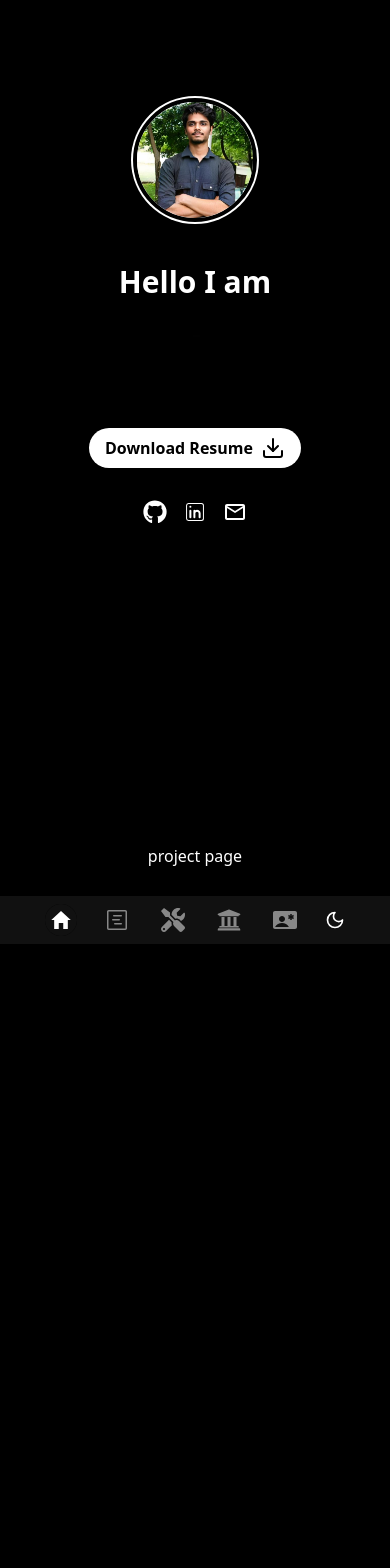
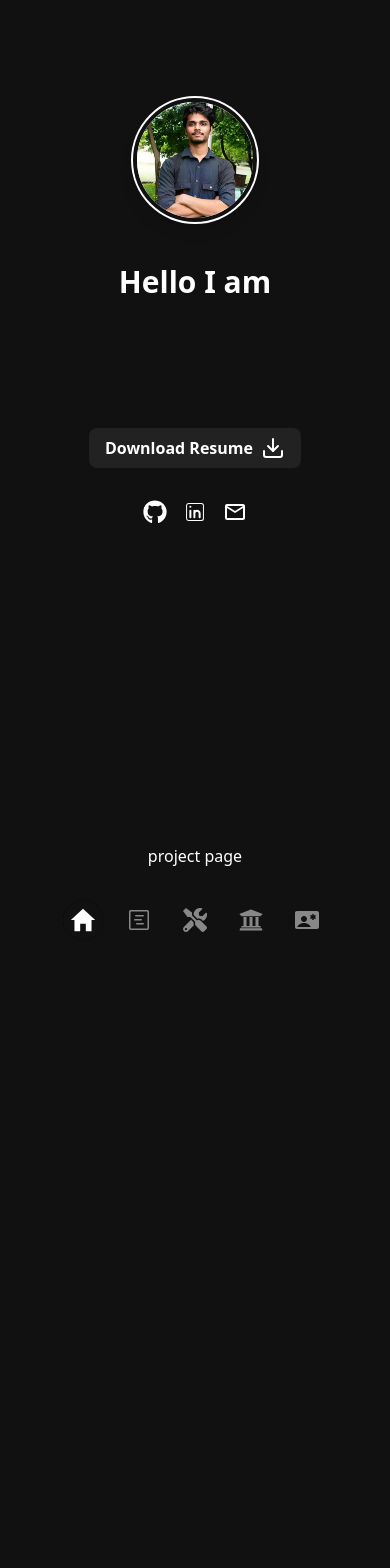
Before and after one commit to nikhilchoukseyy/my-portfolio-react, a React (Vite) app: page / in a window 390 px wide. Shown: the top 1568 px of the page. Built offline with nearby package versions, Linux system fonts and the light colour scheme; a web font is replaced by a local one.

Commit message:
some ui-ux issue solved

```diff
--- a/src/components/DesktopNavbar.jsx
+++ b/src/components/DesktopNavbar.jsx
@@ -60,15 +60,26 @@ const DesktopNavbar = () => {
       initial={{ y: -100 }}
       animate={{ y: scrollUp ? 0 : -100 }}
       transition={{ type: 'tween', duration: 1 }}
-      className='bg-bg-primary fixed top-0 w-full justify-center py-2 px-8 pt-1 mt-0 flex flex-row items-center text-center md:justify-between'>
-      <span className='text-2xl '>nikhil<span className=' text-text-primary '>chouksey</span></span>
+      className='bg-bg-primary fixed top-0 w-full md:pt-4 px-6 md:px-12 mt-0 flex flex-row justify-between h-[10dvh] items-center'>
+      <span className='text-2xl md:text-4xl pb-2 font-extrabold'>nikhil<span className=' text-text-primary '>chouksey</span></span>
+      <motion.button
+              key={isDark ? 'moon' : 'sun'}
+              initial={{ rotate: -90, opacity: 0, scale: 0.8 }}
+              animate={{ rotate: 0, opacity: 1, scale: 1 }}
+              exit={{ rotate: 90, opacity: 0, scale: 0.8 }}
+              transition={{ duration: 0.5 }}
+              onClick={() => setIsDark(!isDark)}
+              className='visible md:invisible '
+            >
+              {isDark ? <Sun size={28} /> : <Moon size={28} />}
+            </motion.button>
       <div className="hidden sm:flex  justify-center items-center p-2 space-x-3">
         {tabs.map((tab) => (
           <Link
             key={tab.id}
             onClick={() => handleTabClick(tab.id)}
-            className={`relative px-2 rounded-full py-1 text-xs font-medium transition-all duration-300 ${activeTab === tab.id
-              ? 'text-bg-primary opacity-100 bg-text-primary'
+            className={`relative px-2 rounded-full py-1 text-lg font-medium transition-all duration-300 ${activeTab === tab.id
+              ? 'text-white opacity-100 bg-bg-secondary scale-110'
               : 'text-text-primary  opacity-40 hover:opacity-100'
               }`}
           >
@@ -79,7 +90,7 @@ const DesktopNavbar = () => {
                 transition={{ type: "spring", bounce: 0.2, duration: 0.6 }}
               />
             )}
-            <motion.span className="relative text-sm flex flex-row items-center justify-center">
+            <motion.span className="relative text-lg flex flex-row items-center justify-center">
               {tab.icon}{tab.id}
             </motion.span>
           </Link>
@@ -91,8 +102,9 @@ const DesktopNavbar = () => {
           exit={{ rotate: 90, opacity: 0, scale: 0.8 }}
           transition={{ duration: 0.5 }}
           onClick={() => setIsDark(!isDark)}
+          className='hover:bg-bg-secondary p-1 rounded-full'
         >
-          {isDark ? <Sun size={20} /> : <Moon size={20} />}
+          {isDark ? <Sun size={28} /> : <Moon size={28} />}
         </motion.button>
       </div>
 
--- a/src/components/MobileNavbar.jsx
+++ b/src/components/MobileNavbar.jsx
@@ -53,13 +53,13 @@ const MobileNavbar = () => {
       initial={{ y: 100 }}
       animate={{ y: scrollUp ? 0 : 100 }}
       transition={{ type: 'tween', duration: 0.3 }}
-      className="w-full h-auto md:hidden flex justify-center items-center text-center px-4 py-2 bg-bg-secondary gap-6 fixed bottom-0 z-50">
+      className="w-full h-auto md:hidden flex justify-center items-center text-center px-4 py-2 bg-bg-primary gap-6 fixed bottom-0 z-50">
       {tabs.map((tab) => (
         <button
           key={tab.id}
           onClick={() => handleTabClick(tab.id)}
           className={`relative px-1 py-1 text-xs font-medium transition-all duration-300 ${activeTab === tab.id
-              ? ' text-white bg-black rounded-full opacity-100'
+              ? ' text-white bg-black rounded-full opacity-100 scale-125'
               : ' text-text-primary  bg-transparent rounded-full opacity-50 hover:opacity-100'
             }`}
         >
@@ -75,16 +75,6 @@ const MobileNavbar = () => {
           </motion.span>
         </button>
       ))}
-      <motion.button
-        key={isDark ? 'moon' : 'sun'}
-        initial={{ rotate: -90, opacity: 0, scale: 0.8 }}
-        animate={{ rotate: 0, opacity: 1, scale: 1 }}
-        exit={{ rotate: 90, opacity: 0, scale: 0.8 }}
-        transition={{ duration: 0.5 }}
-        onClick={() => setIsDark(!isDark)}
-      >
-        {isDark ? <Sun size={20} /> : <Moon size={20} />}
-      </motion.button>
     </motion.div>
   )
 }
--- a/src/context/ThemeContext.jsx
+++ b/src/context/ThemeContext.jsx
@@ -9,13 +9,15 @@ export const ThemeProvider = ({children}) =>{
   const [isDark,setIsDark] = useState(false) ;
 
   useEffect(()=>{
-    const bgPrimary = isDark ? "#ffffff" : "#000000" ;
+    const bgPrimary = isDark ? "#FAF9F6" : "#111111" ;
     const textPrimary = isDark ? "#000000" : "#ffffff" ;
-    const bgSecondary = isDark ?  "#ecf0f1" : "#111111" ;
+    const bgSecondary = isDark ?  "#FFFAFA" : "#222222" ;
+    const bgButtons = isDark ? "#000000" : "#222222" ;
 
     document.documentElement.style.setProperty('--bg-primary',bgPrimary)
     document.documentElement.style.setProperty('--text-primary',textPrimary)
     document.documentElement.style.setProperty('--bg-secondary', bgSecondary)
+    document.documentElement.style.setProperty('--bg-buttons', bgButtons)
   },[isDark])
 
   return (
--- a/src/index.css
+++ b/src/index.css
@@ -5,8 +5,9 @@
 @tailwind utilities ;
 
 :root{
-  --bg-primary : #000000 ;
+  --bg-primary : #111111 ;
   --text-primary : #ffffff ;
-  --bg-secondary : #111111 ;
-
+  --bg-secondary :  #222222;
+  --bg-buttons : #222222 ;
+  --text-secondary : #ffffff ;
 }
--- a/src/pages/HomePage.jsx
+++ b/src/pages/HomePage.jsx
@@ -16,21 +16,21 @@ const HomePage = () => {
   return (
     <div className='bg-bg-primary min-h-screen w-full overflow-x-hidden flex flex-col items-center text-text-primary font-sans gap-4'>
       <DesktopNavbar />
-      <div className='flex flex-col items-center justify-center text-center gap-8 mt-24 md:mt-24 md:gap-4'>
+      <div className='flex flex-col items-center justify-center text-center gap-8 mt-24 md:mt-32 md:gap-4'>
         <motion.div
           initial={{scale:0}}
           animate={{scale:1}}
-          transition={{type:"spring",duration:1}}
+          transition={{type:"spring",duration:2}}
           className="w-32 md:h-64 md:w-64 rounded-full p-0.5 bg-text-primary shadow-lg"
         >
           <img
             src={avatarPhoto}
             alt="Avatar"
-            className="w-full object-cover rounded-full border-4 border-black"
+            className="w-full object-cover rounded-full border-4 border-bg-primary"
           />
         </motion.div>
         <div className='h-auto w-auto flex flex-col md:flex-row md:items-baseline items-center justify-evenly gap-2 mt-2 mb-14 md:mb-0 '>
-          <h1 className='text-3xl md:text-4xl font-bold  '>Hello I am</h1>
+          <h1 className='text-3xl md:text-4xl font-semibold'>Hello I am</h1>
           <span
             className='h-auto md:h-[48px] text-center md:text-left text-2xl font-thin md:text-2xl text- text-text-primary overflow-hidden md:min-w-[230px]'
           >
@@ -47,10 +47,10 @@ const HomePage = () => {
         </div>
 
         <motion.button
-          className="bg-text-primary rounded-full px-4 py-2 text-bg-primary font-extrabold  transitionhover:bg-bg-primary hover:shadow-sm  hover:bg-opacity-100 cursor-pointer  md:mt-4 md:mb-4 hover:scale-105 md:hover:scale-100 border-text-secondary">
+          className="bg-bg-buttons rounded-lg px-4 py-2 text-text-secondary font-extrabold  transition hover:bg-bg-primary hover:shadow-xs  hover:bg-opacity-100 cursor-pointer  md:mt-4 md:mb-4 hover:scale-105 md:hover:scale-100 border-text-primary hover:shadow-text-primary hover:text-text-primary border-0">
           <a className="flex flex-row gap-2 ">
             <span>Download Resume</span>
-            <Download className='hover:translate-y-1 transition duration-300' />
+            <Download className='hover:translate-y-1 transition duration-200' />
           </a>
         </motion.button>
         <motion.div
@@ -59,17 +59,17 @@ const HomePage = () => {
           animate="show"
           className=' flex flex-row gap-4  '>
           <motion.button
-            className='text-2xl hover:-translate-y-1 transition duration-100'><FaGithub /></motion.button>
+            className='text-2xl hover:-translate-y-1 transition duration-200'><FaGithub /></motion.button>
           <motion.button
-            className='text-2xl hover:-translate-y-1 transition duration-100'><CiLinkedin /></motion.button>
+            className='text-2xl hover:-translate-y-1 transition duration-200'><CiLinkedin /></motion.button>
           <motion.button
-            className='text-2xl hover:-translate-y-1 transition duration-100'><MdOutlineEmail /></motion.button>
+            className='text-2xl hover:-translate-y-1 transition duration-200'><MdOutlineEmail /></motion.button>
         </motion.div>
       </div>
       <motion.div
         initial={{ opacity: 0 }}
         animate={{ opacity: 1 }}
-        transition={{ delay: 0.2, duration: 0.2 }}
+        transition={{ delay: 0.2, duration: 2 }}
         className='w-[100%]'><MobileNavbar /></motion.div>
     </div>
   )
--- a/tailwind.config.js
+++ b/tailwind.config.js
@@ -9,7 +9,9 @@ export default {
       colors :{
         'bg-primary' : 'var(--bg-primary)',
         'text-primary' : 'var(--text-primary)',
-        'bg-secondary': 'var(--bg-secondary)'
+        'bg-secondary': 'var(--bg-secondary)',
+        'bg-buttons' : 'var(--bg-buttons)' ,
+        'text-secondary' :'var(--text-secondary)'
       } ,
       fontFamily:{
         inter:["Inconsolata", 'monospace']
```
